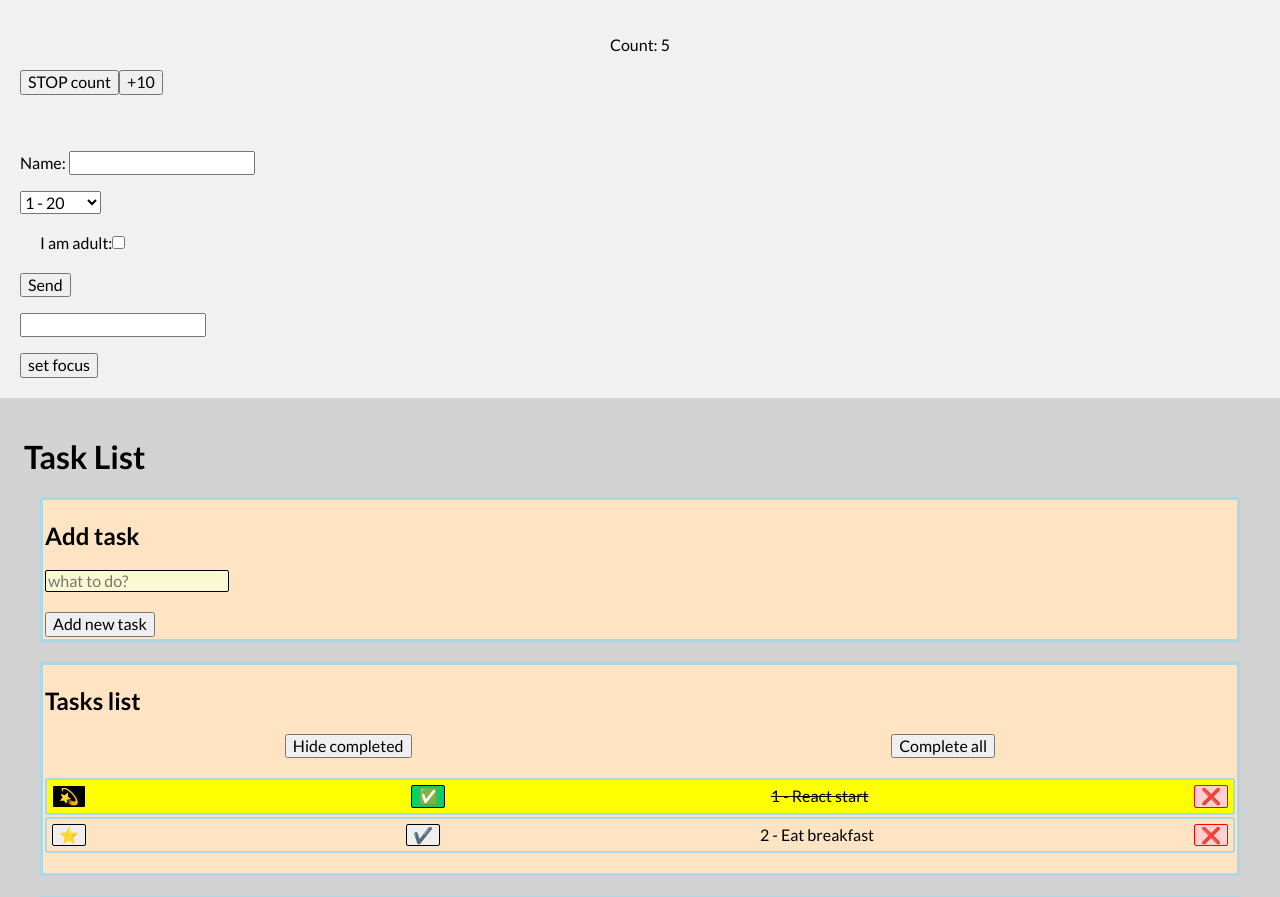
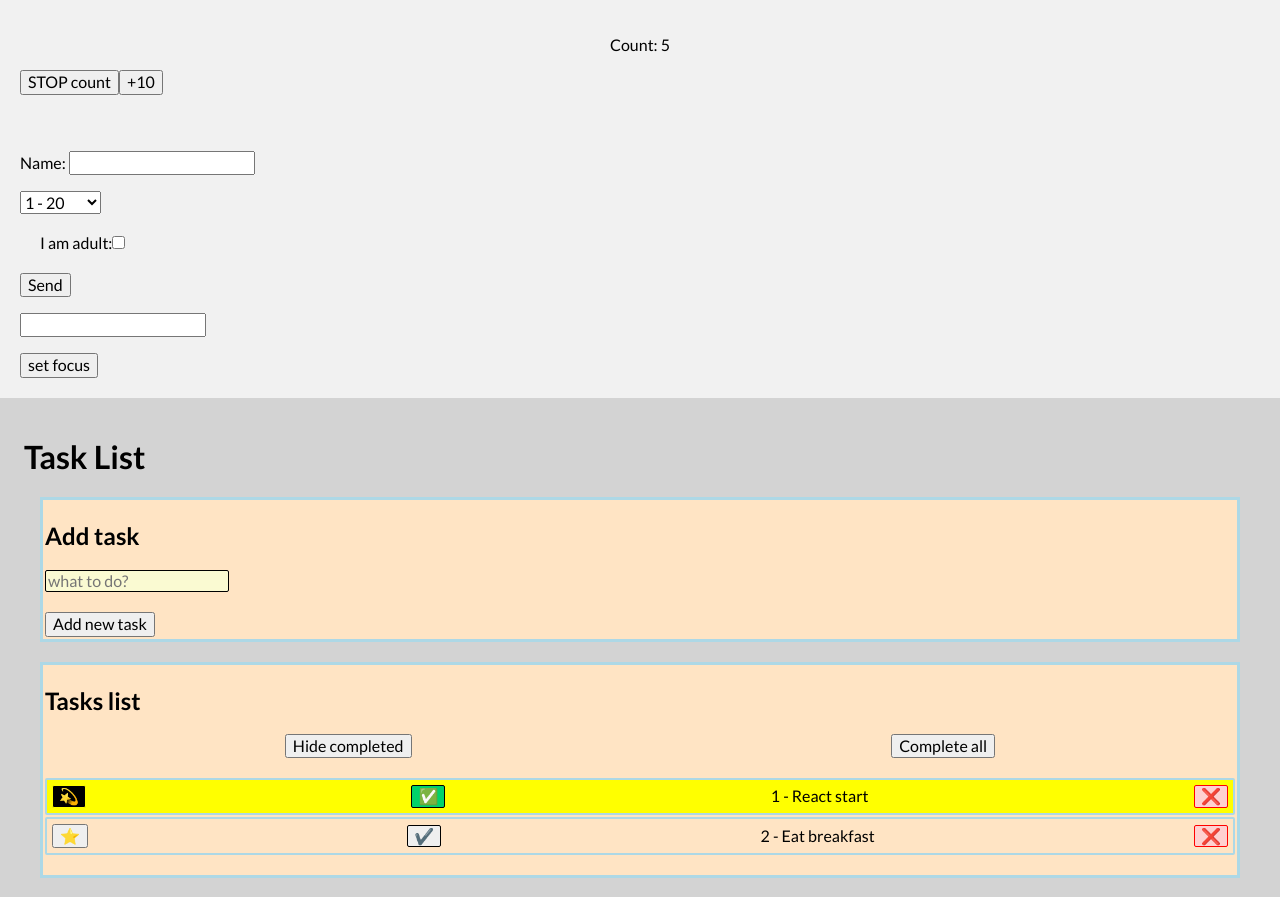
Before and after one commit to RobFyd/practice-in-react, a React (Create React App) app: page / in a window 1280 px wide. Shown: the top 897 px of the page. Built offline with nearby package versions, Linux system fonts and the light colour scheme.

Commit message:
unnecessary css deleted

```diff
--- a/src/Tasks/style.css
+++ b/src/Tasks/style.css
@@ -1,9 +1,4 @@
 
-
-.task__highLight {
-    border-radius: 2px;
-    border: 1px solid black;
-}
 
 .task__highLight--active {
     border-radius: 2px;
@@ -20,10 +15,6 @@
     background-color: #00d26a;
     border-radius: 2px;
     border: 1px solid black;
-}
-
-.task__content--done {
-    text-decoration: line-through;
 }
 
 .task__remove {
```
